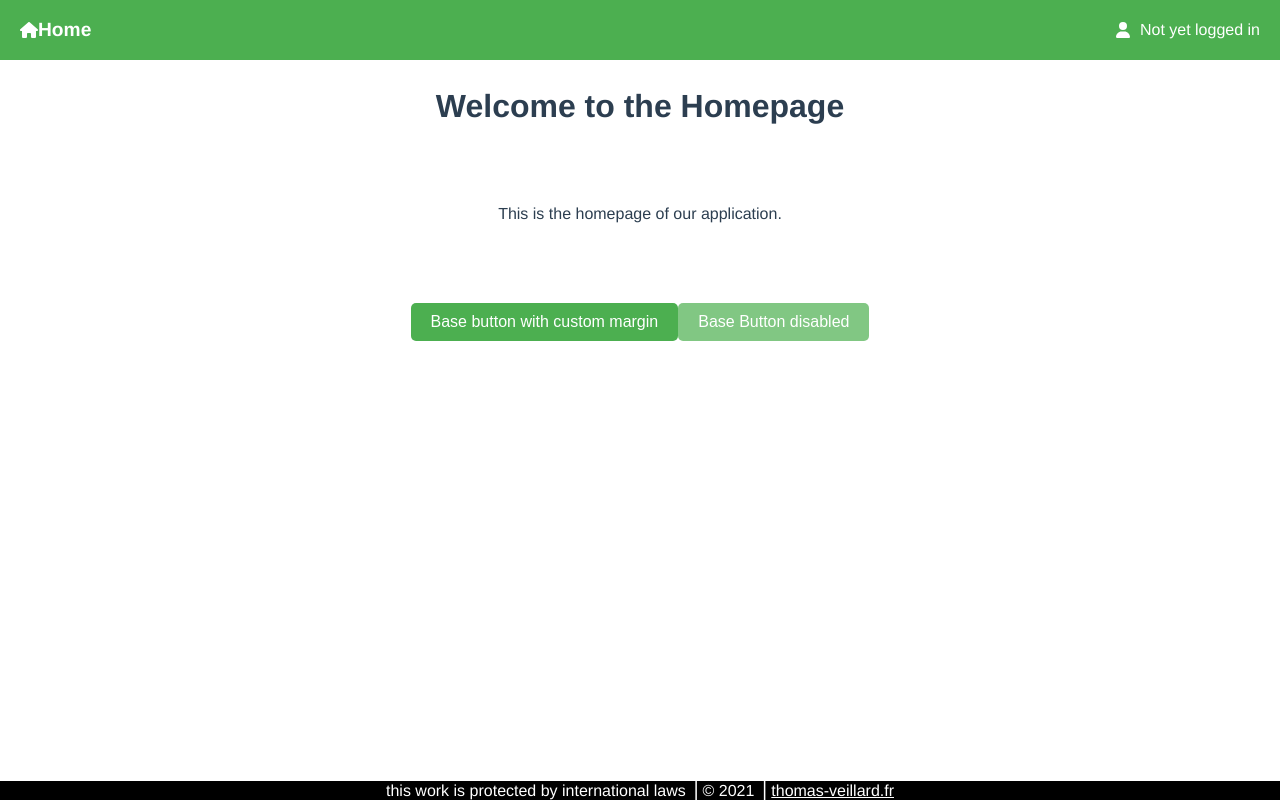
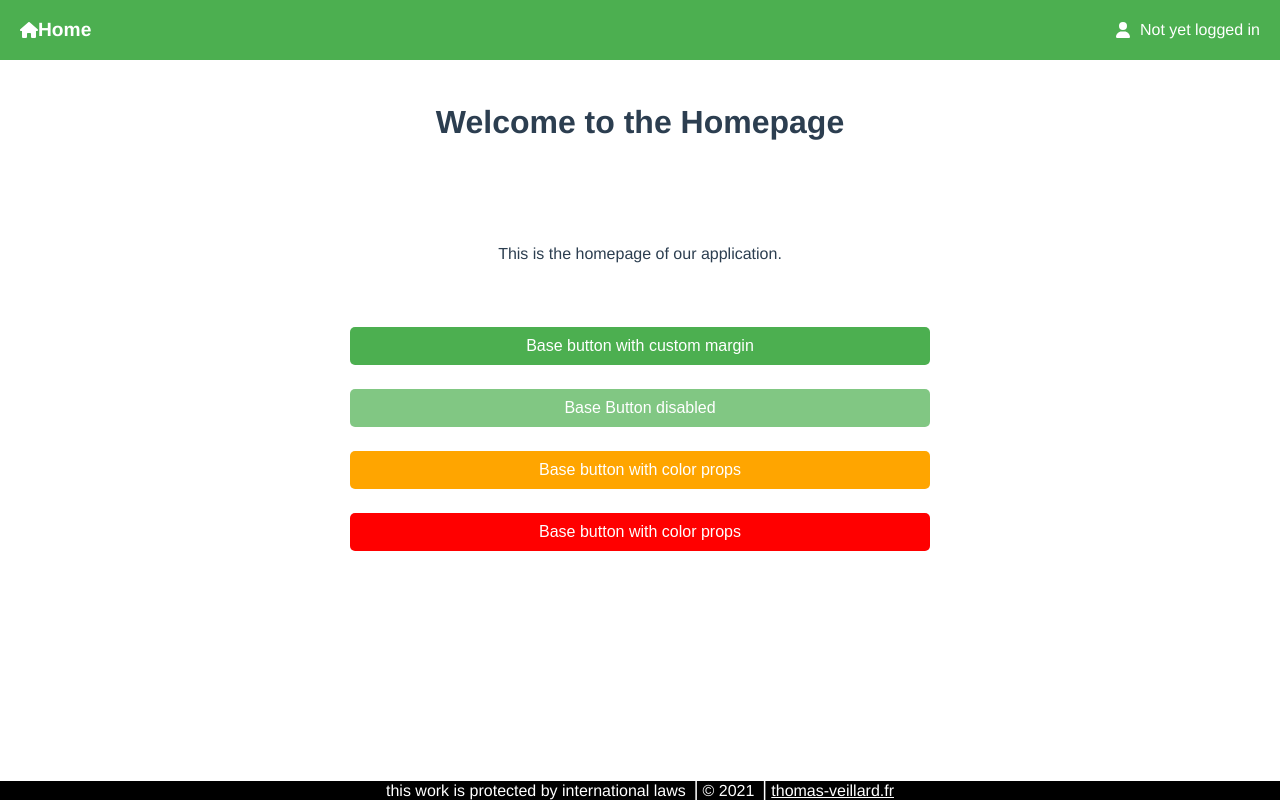
Before and after one commit to vainelmr/vue-oauth-microsoft-graph, a Vue app: page / in a window 1280 px wide. Built offline with nearby package versions, Linux system fonts and the light colour scheme.

Commit message:
Ex 8: color palette and prop for BaseButton

```diff
--- a/src/App.vue
+++ b/src/App.vue
@@ -2,12 +2,6 @@
   <div>
     <BaseLayout>
     <HomePage />
-    <BaseButton>
-      Base button with custom margin
-    </BaseButton>
-    <BaseButton disabled>
-      Base Button disabled
-    </BaseButton>
     </BaseLayout>
   </div>
 </template>
@@ -15,12 +9,10 @@
 <script>
 import HomePage from './pages/HomePage.vue';
 import BaseLayout from './components/BaseLayout.vue';
-import BaseButton from './components/BaseButton.vue';
 
 export default {
   name: 'App',
   components: {
-    BaseButton,
     HomePage,
     BaseLayout
   }
--- a/src/components/BaseButton.vue
+++ b/src/components/BaseButton.vue
@@ -1,9 +1,7 @@
 <template>
     <button
       :class="buttonClass"
-      :style="buttonStyle"
       :disabled="disabled"
-      @click="handleClick"
     >
       <slot></slot>
     </button>
@@ -17,30 +15,31 @@
         type: Boolean,
         default: false,
       },
-      customStyle: {
-        type: Object,
-        default: () => ({}),
-      },
+      color:{
+        type:String,
+        default:'primary',
+        validator: function (value){
+            return ['primary', 'warn', 'danger'].includes(value)
+        }
+      }
     },
     computed: {
       buttonClass() {
-        return {
+        const classes = {
           'base-button': true,
           'base-button--disabled': this.disabled,
+          [`base-button--${this.color}`]: this.color,
         };
-      },
-      buttonStyle() {
-        return this.customStyle;
-      },
-    },
-    methods: {
-      handleClick(event) {
-        if (!this.disabled) {
-          this.$emit('click', event);
-        }
-      },
-    },
+          if (this.disabled) {
+      classes['base-button--disabled-colored'] = true;
+    } else {
+      classes['base-button--disabled'] = false;
+       }
+    return classes;
+      }
+    }
   };
+
   </script>
 
   <style scoped>
@@ -48,23 +47,52 @@
     padding: 10px 20px;
     font-size: 16px;
     color: white;
-    background-color: #4CAF50;
     border: none;
     border-radius: 5px;
     cursor: pointer;
+    width: 50%;
     transition: background-color 0.3s, transform 0.3s;
   }
 
-  .base-button:hover {
+  .base-button--disabled {
+    background-color: #4caf4fb3 !important;
+    cursor: not-allowed;
+  }
+
+  .base-button--primary {
+    background-color: #4CAF50;
+  }
+
+  .base-button--primary:hover {
     background-color: #4caf4fb3;
   }
 
-  .base-button:focus {
+  .base-button--primary:focus {
     outline: 2px solid #5bd45f;
   }
 
-  .base-button--disabled {
-    background-color: #4caf4fb3;
-    cursor: not-allowed;
+  .base-button--warn {
+        background-color: #FFA500;
+    }
+
+    .base-button--warn:hover {
+    background-color: #fbbc46;
   }
+
+  .base-button--warn:focus {
+    outline: 2px solid #ffd000;
+  }
+
+  .base-button--danger {
+        background-color: #FF0000;
+    }
+
+    .base-button--danger:hover {
+    background-color: #fd6767;
+  }
+
+  .base-button--danger:focus {
+    outline: 2px solid #ff3406;
+  }
+
   </style>
--- a/src/pages/HomePage.vue
+++ b/src/pages/HomePage.vue
@@ -2,18 +2,37 @@
     <div>
         <h1>Welcome to the Homepage</h1>
         <p>This is the homepage of our application.</p>
-
+        <BaseButton>
+            Base button with custom margin
+        </BaseButton>
+        <BaseButton disabled>
+            Base Button disabled
+        </BaseButton>
+        <BaseButton color="warn">
+            Base button with color props
+        </BaseButton>
+        <BaseButton color="danger">
+            Base button with color props
+        </BaseButton>
     </div>
 </template>
 <script>
+import BaseButton from '../components/BaseButton.vue';
+
 export default {
     // eslint-disable-next-line vue/multi-word-component-names
-    name: 'HomePage'
+    name: 'HomePage',
+    components: {
+        BaseButton,
+    },
 }
 </script>
 <style scoped>
     * {
-        margin: 0;
+        margin: 12px;
         padding: 40px;
+        display:flex;
+        flex-direction: column;
+        align-items: center;
     }
 </style>
```
